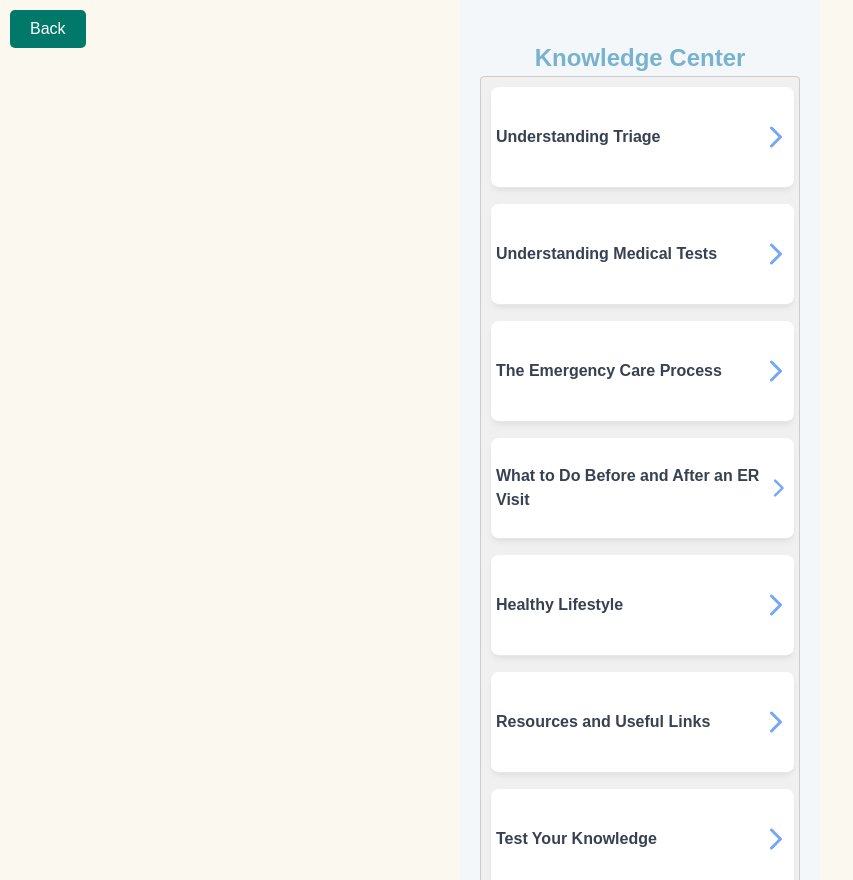
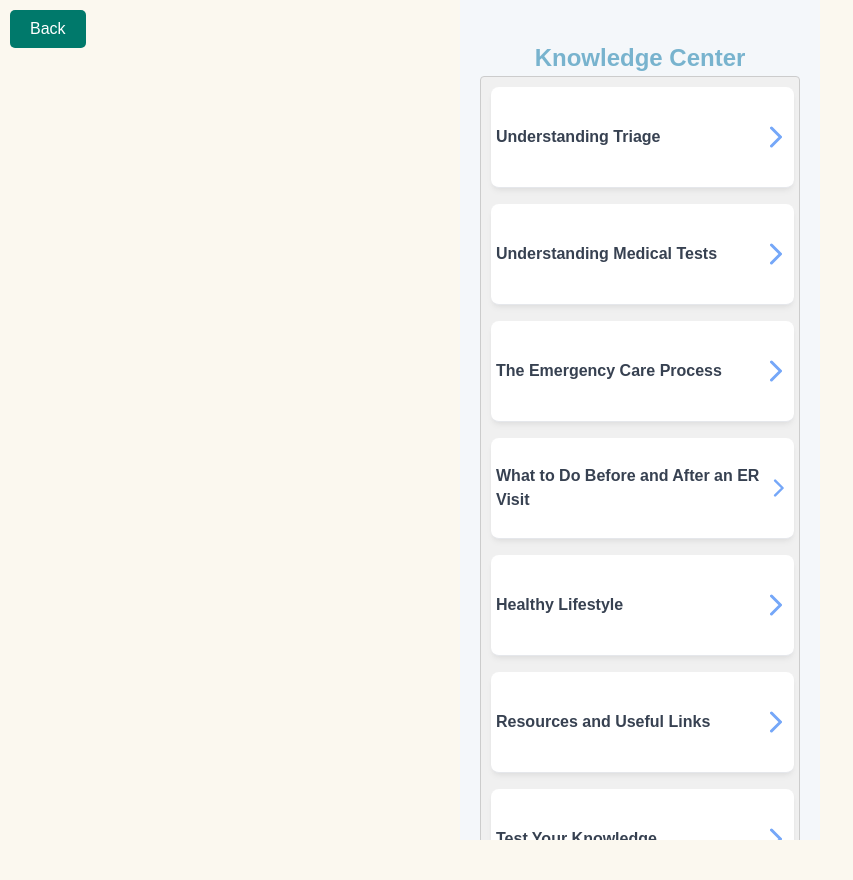
Before and after one commit to TheVortex8/hospital-declustering, a React (Vite) app: page /knowledgeCenter in a window 1280 px wide. Shown: the whole page, without its empty margins (0-853 px from the left). After the commit the page ends 840 px from the top, so only its background shows below. Built offline with nearby package versions, Linux system fonts and the light colour scheme.

Commit message:
remove minheight

```diff
--- a/src/pages/KnowledgeCenter.tsx
+++ b/src/pages/KnowledgeCenter.tsx
@@ -21,7 +21,6 @@ const KnowledgeCenter = () => {
 
       className="container"
       style={{
-      minHeight: "100vh",
       padding: "40px 20px",
       display: "flex",
       flexDirection: "column",
```
